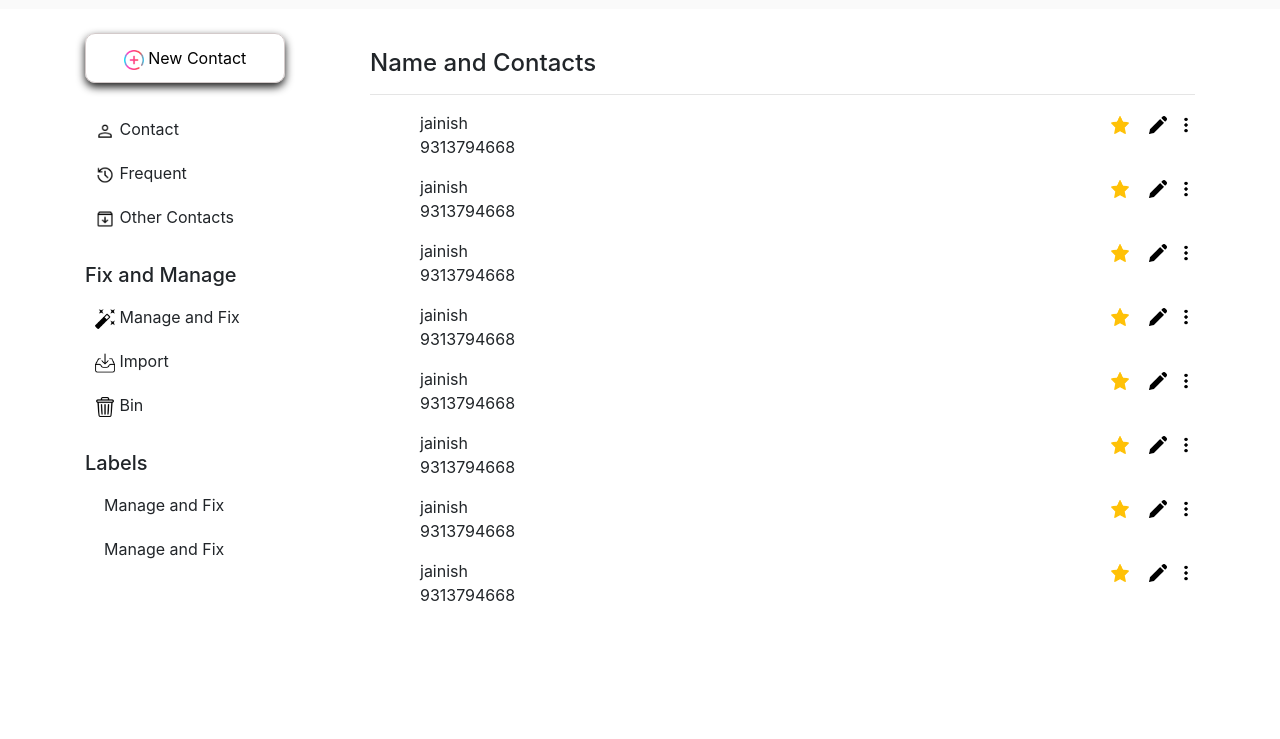
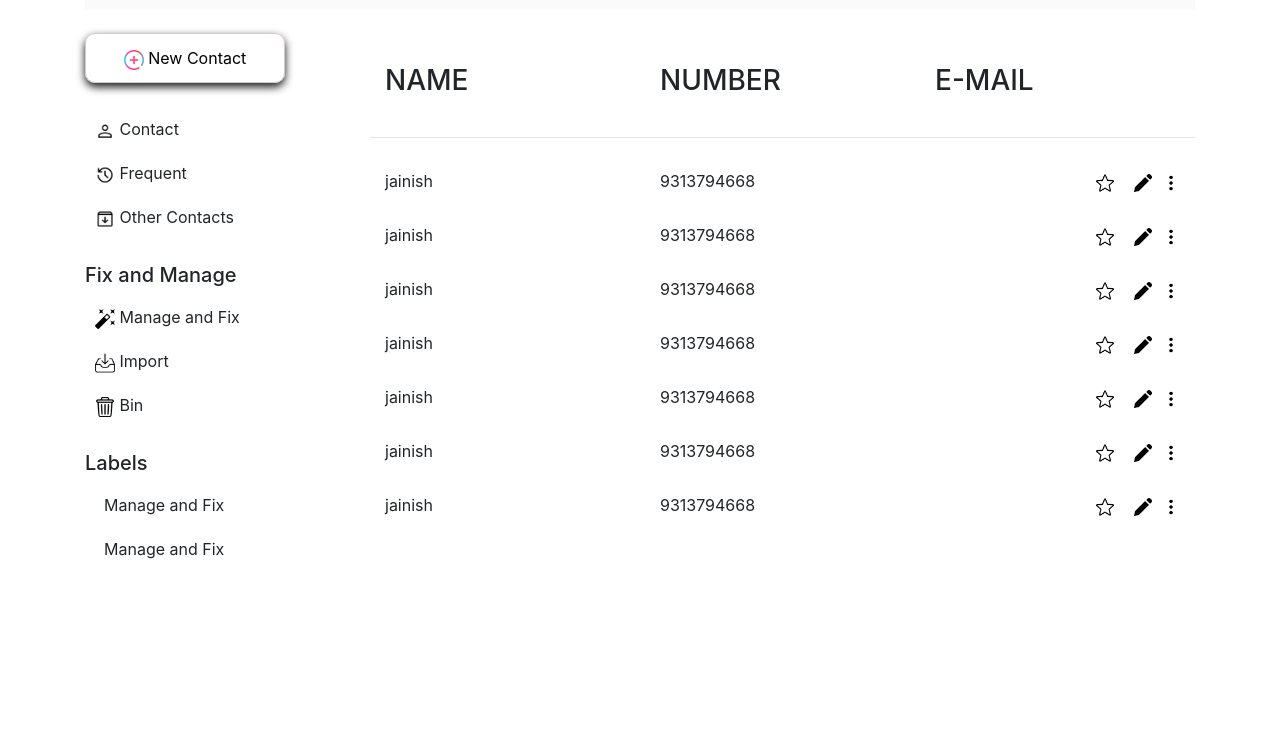
Before and after one commit to Rao-project/Contact-list_0.2.0, a website: page fav.html in a window 1280 px wide. Shown: the part 61-800 px from the top of the page. Drawn offline with nearby package versions, Linux system fonts and the light colour scheme.

Commit message:
contact page changes

```diff
--- a/css/fav.css
+++ b/css/fav.css
@@ -37,7 +37,7 @@ padding: 15px;
     background-color: rgb(247, 247, 247);
 }
 .card-2{
-    padding: 0px;
+    padding: 15px;
     border-radius:5px;
     cursor: pointer;
   }
--- a/css/style.css
+++ b/css/style.css
@@ -41,7 +41,7 @@ padding: 15px;
     background-color: rgb(247, 247, 247);
 }
 .card-2{
-    padding: 0px;
+  padding: 15px;
     border-radius:5px;
     cursor: pointer;
   }
--- a/fav.html
+++ b/fav.html
@@ -13,8 +13,8 @@
     <link rel="stylesheet" href="css/fav.css">
 </head>
 <body>
+    <div class="container">
     <header>
-        <div class="container">
               <div class="row">
                 <div class="col-sm-4">
                   <img src="image/menu_FILL0_wght400_GRAD0_opsz48.png" id="img2" alt="icon" onclick="menu()" >
@@ -23,10 +23,10 @@
           <div class="col-sm-5" >
             <input type="text" id="disabledTextInput" class="form-control" placeholder="Search" width="50px">
           </div>
-        </div>
+
          </header>
     <main>
-        <div class="container">
+
             <div class="row">
                 <div class="col-md-3" id="column">
                     <br>
@@ -75,35 +75,113 @@
                 <!-- contact list -->
 
                <div class="col-md-9" id="column_1">
-                <h4>Name and Contacts</h4>
+                <div class="card-2">
+                    <div class="row">
+                      <div class="col">
+                        <h3>NAME</h3>
+                      </div>
+                      <div class="col">
+                        <H3>NUMBER</H3>
+                      </div>
+                      <div class="col">
+                        <H3>E-MAIL</H3>
+                      </div>
+
+                    </div>
+                </div>
            <hr>
            <div class="card-2">
-           <img src="image/25.png" id="img_5" ><img src="image/15.png" id="img5" class="edit"><img src="image/star.png" class="fav_list" id="img_5"><p>jainish<br>9313794668</p>
+            <div class="row">
+              <div class="col">
+                jainish
               </div>
-           <div class="card-2">
-        <img src="image/25.png" id="img_5"><img src="image/15.png" id="img5" class="edit"><img src="image/star.png" class="fav_list" id="img_5"><p>jainish<br>9313794668</p>
+              <div class="col">
+                9313794668
               </div>
-           <div class="card-2">
-        <img src="image/25.png" id="img_5"><img src="image/15.png" id="img5" class="edit"><img src="image/star.png" class="fav_list" id="img_5"><p>jainish<br>9313794668</p>
-           </div>
-           <div class="card-2">
-        <img src="image/25.png" id="img_5"><img src="image/15.png" id="img5" class="edit"><img src="image/star.png" class="fav_list" id="img_5"><p>jainish<br>9313794668</p>
-           </div>
-           <div class="card-2">
-        <img src="image/25.png" id="img_5"><img src="image/15.png" id="img5" class="edit"><img src="image/star.png" class="fav_list" id="img_5"><p>jainish<br>9313794668</p>
-           </div>
-           <div class="card-2">
-        <img src="image/25.png" id="img_5"><img src="image/15.png" id="img5" class="edit"><img src="image/star.png" class="fav_list" id="img_5"><p>jainish<br>9313794668</p>
-           </div>
-           <div class="card-2">
-        <img src="image/25.png" id="img_5"><img src="image/15.png" id="img5" class="edit"><img src="image/star.png" class="fav_list" id="img_5"><p>jainish<br>9313794668</p>
-           </div>
-           <div class="card-2">
-        <img src="image/25.png" id="img_5"><img src="image/15.png" id="img5" class="edit"><img src="image/star.png" class="fav_list" id="img_5"><p>jainish<br>9313794668</p>
+              <div class="col">
+                <img src="image/25.png" id="img_5" ><img src="image/15.png" id="img5" class="edit"><img src="image/21.png" class="fav_list" id="img_5">
               </div>
             </div>
       </div>
+      <div class="card-2">
+        <div class="row">
+          <div class="col">
+            jainish
           </div>
+          <div class="col">
+            9313794668
+          </div>
+          <div class="col">
+            <img src="image/25.png" id="img_5" ><img src="image/15.png" id="img5" class="edit"><img src="image/21.png" class="fav_list" id="img_5">
+          </div>
+        </div>
+  </div>
+  <div class="card-2">
+    <div class="row">
+      <div class="col">
+        jainish
+      </div>
+      <div class="col">
+        9313794668
+      </div>
+      <div class="col">
+        <img src="image/25.png" id="img_5" ><img src="image/15.png" id="img5" class="edit"><img src="image/21.png" class="fav_list" id="img_5">
+      </div>
+    </div>
+</div>
+<div class="card-2">
+    <div class="row">
+      <div class="col">
+        jainish
+      </div>
+      <div class="col">
+        9313794668
+      </div>
+      <div class="col">
+        <img src="image/25.png" id="img_5" ><img src="image/15.png" id="img5" class="edit"><img src="image/21.png" class="fav_list" id="img_5">
+      </div>
+    </div>
+</div>
+<div class="card-2">
+    <div class="row">
+      <div class="col">
+        jainish
+      </div>
+      <div class="col">
+        9313794668
+      </div>
+      <div class="col">
+        <img src="image/25.png" id="img_5" ><img src="image/15.png" id="img5" class="edit"><img src="image/21.png" class="fav_list" id="img_5">
+      </div>
+    </div>
+</div>
+<div class="card-2">
+    <div class="row">
+      <div class="col">
+        jainish
+      </div>
+      <div class="col">
+        9313794668
+      </div>
+      <div class="col">
+        <img src="image/25.png" id="img_5" ><img src="image/15.png" id="img5" class="edit"><img src="image/21.png" class="fav_list" id="img_5">
+      </div>
+    </div>
+</div>
+<div class="card-2">
+    <div class="row">
+      <div class="col">
+        jainish
+      </div>
+      <div class="col">
+        9313794668
+      </div>
+      <div class="col">
+        <img src="image/25.png" id="img_5" ><img src="image/15.png" id="img5" class="edit"><img src="image/21.png" class="fav_list" id="img_5">
+      </div>
+    </div>
+</div>
+
 </div>
     </main>
     <script src="./Javascript/fav.js"></script>
```
Also changed, not shown: index.html (+67 -15 lines), pro.html (+2 -4 lines). Lines whose indentation alone changed are shown as unchanged.
